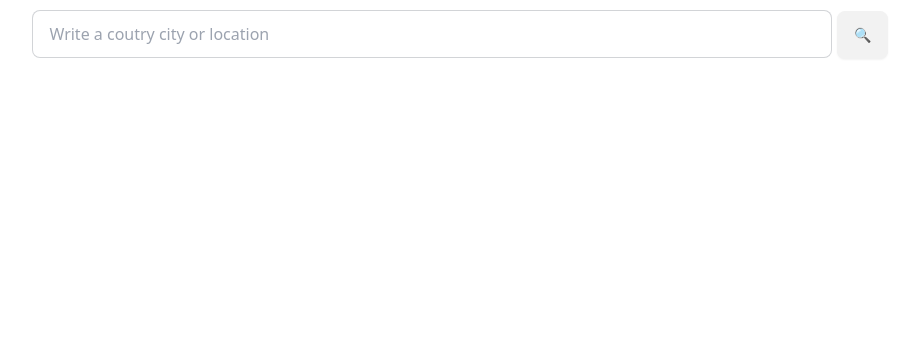
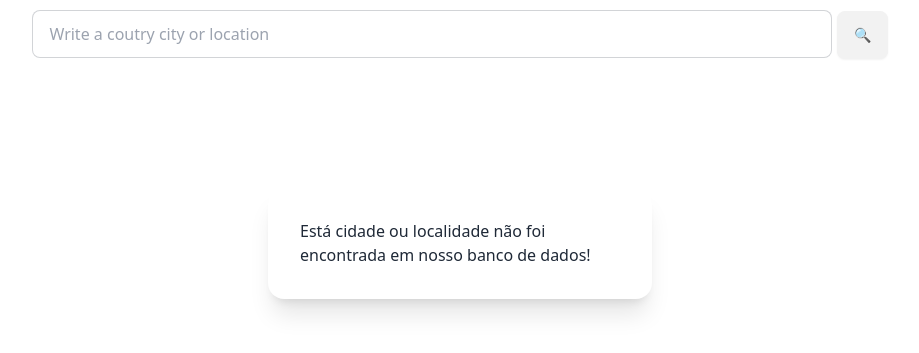
Before and after one commit to angelo-francisco/WAPP-WeatherAPP, a Django app: template src/templates/pages/main.html in a window 1280 px wide. Shown: the top 353 px of the page, without its empty margins (180-1099 px from the left). Run offline with Django 5.2, Linux system fonts and the light colour scheme; the template is opened without the code that fills it: most values are stand-ins (such as "Sample title", 1, 10 or a date in 2020); some libraries are stand-ins or nearby versions.

Commit message:
html ajusts finished

```diff
--- a/src/Weather/utils.py
+++ b/src/Weather/utils.py
@@ -4,7 +4,6 @@ sys.path.insert(0, os.path.abspath(os.curdir))
 
 from src.core.settings import API_LINK, API_KEY
 from requests import get
-import time
 
 
 def get_weather(city: str) -> dict[str, float]:
@@ -13,3 +12,7 @@ def get_weather(city: str) -> dict[str, float]:
     requestJSON = request.json()
 
     return requestJSON
+
+def KelvinToCelsius(temp: float) -> float:
+    _temp = temp - 273.15
+    return round(_temp, 0)
--- a/src/templates/pages/main.html
+++ b/src/templates/pages/main.html
@@ -1,11 +1,37 @@
+{% load static %}
 <!DOCTYPE html>
-<html lang="en">
+<html lang="en" data-theme="light">
 <head>
     <meta charset="UTF-8">
     <meta name="viewport" content="width=device-width, initial-scale=1.0">
     <meta name="description" content="This site gave you a weather information">
+    <link rel="stylesheet" href="https://cdn.jsdelivr.net/npm/bootstrap-icons@1.11.3/font/bootstrap-icons.min.css">
+    <link rel="stylesheet" href="https://unpkg.com/leaflet/dist/leaflet.css" />
+    <script src="https://unpkg.com/leaflet/dist/leaflet.js"></script>
     <link href="https://cdn.jsdelivr.net/npm/daisyui@4.12.10/dist/full.min.css" rel="stylesheet" type="text/css" />
     <title>Weather App</title>
+
+    <style>
+        * {
+            margin: 0;
+            padding: 0;
+        }
+
+        body {
+            display: flex;
+            flex-direction: column;
+            justify-content: center;
+            gap: 20px;
+        }
+
+        main {
+            padding: 30px;
+            display: flex;
+            flex-direction: row;
+            justify-content: center;
+            gap: 15px;
+        }
+    </style>
 </head>
 <body>
     <nav style="display: flex;flex-direction: row;justify-content: center;margin:0;padding: 10px;">
@@ -17,7 +43,83 @@
             </div>
         </form>
     </nav>
+    <br><br>
+    <main>
 
+        {% if not weather %}
+        <div class="card bg-base-100 w-96 shadow-xl">
+            <div class="card-body">
+              <p>Pesquise por alguma cidade ou localidade!</p>
+            </div>
+        </div>
+        {% else %}
+
+            {% if weather.cod == 200 %}
+
+            <div id="map" style="width: 30%;border-radius: 10px;"></div>
+            <div style="width: 30%;">
+                <u style="color: orange;">{{ time }}</u>
+                <h1 style="font-size: 50px;font-weight: 700;">{{ weather.name }}, {{ weather.sys.country }}</h1>
+                <strong>Feels like {{ feels_like }}&deg;C. {{ main }}. {{ desc }}</strong>
+                <br>
+                <br>
+                <div style="display: flex;flex-direction: row;gap: 5px;">
+                    <img src="{% static 'gifs/temp.gif' %}" alt="">
+                    <p style="font-size: 28px;"><strong>{{ temp }}&deg;C</strong></p>
+                </div>
+                <br>
+                <ul style="display: flex;flex-direction: row;flex-wrap: wrap;border-left: 1px solid orange;gap: 5px;padding: 3px;width: 300px;">
+                    <li>
+                        <i class="bi bi-arrow-up-right"></i>
+                        {{ temp_max}}&deg;C
+                    </li>
+                    <li>
+                        <i class="bi bi-arrow-down-left"></i>
+                        {{ temp_min }}&deg;C
+                    </li>
+                    <li>Pressure: {{ weather.main.pressure }}hPa</li>
+                    <li>Humidity: {{ weather.main.humidity }}%</li>
+                    <li>Visibility: {{ visible }}km</li>
+                </ul>
+                <br>
+                <div style="display: flex;flex-direction: row;gap: 10px;font-size: 30px;">
+                    <div style="display: flex;justify-content: center;flex-direction: column;text-align: center;">
+                        <i class="bi bi-sunrise"></i>
+                        {{ rise }}
+                    </div>
+                    <div style="display: flex;justify-content: center;flex-direction: column;text-align: center;">
+                        <i class="bi bi-sunset"></i>
+                        {{ set }}
+                    </div>
+                </div>
+                <br>
+                <small>Last actualization: {{ dt }}</small>
+            </div>
+            {% else %}
+
+            <div class="card bg-base-100 w-96 shadow-xl">
+                <div class="card-body">
+                <p>Está cidade ou localidade não foi encontrada em nosso banco de dados!</p>
+                </div>
+            </div>
+            {% endif %}
+        {% endif %}
+    </main>
+
+
+   <script>
+        lat = parseFloat('{{weather.coord.lat}}')
+        lon = parseFloat('{{weather.coord.lon}}')
+        var map = L.map('map').setView([lat, lon], 10); // Coordenadas iniciais e nível de zoom
+        L.tileLayer('https://{s}.tile.openstreetmap.org/{z}/{x}/{y}.png', {
+            maxZoom: 19,
+        }).addTo(map);
+
+        // Exemplo de marcador no mapa (opcional)
+        L.marker([lat, lon]).addTo(map)
+            .bindPopup('{{weather.name}}')
+            .openPopup();
+    </script>
     <script src="https://cdn.tailwindcss.com"></script>
 </body>
 </html>
```
Also changed, not shown: src/Weather/views.py (+20 -2 lines), src/core/settings.py (+7 -1 lines), 1 other file.
